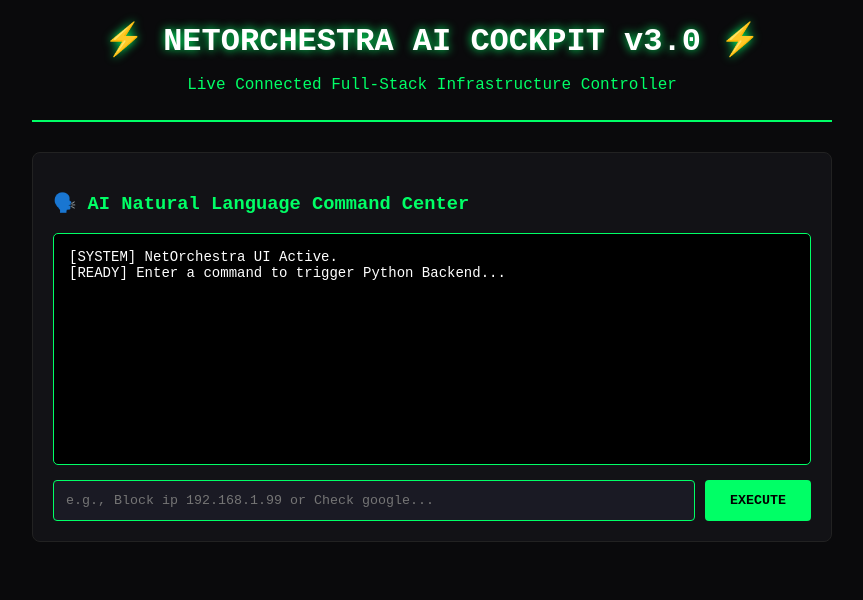
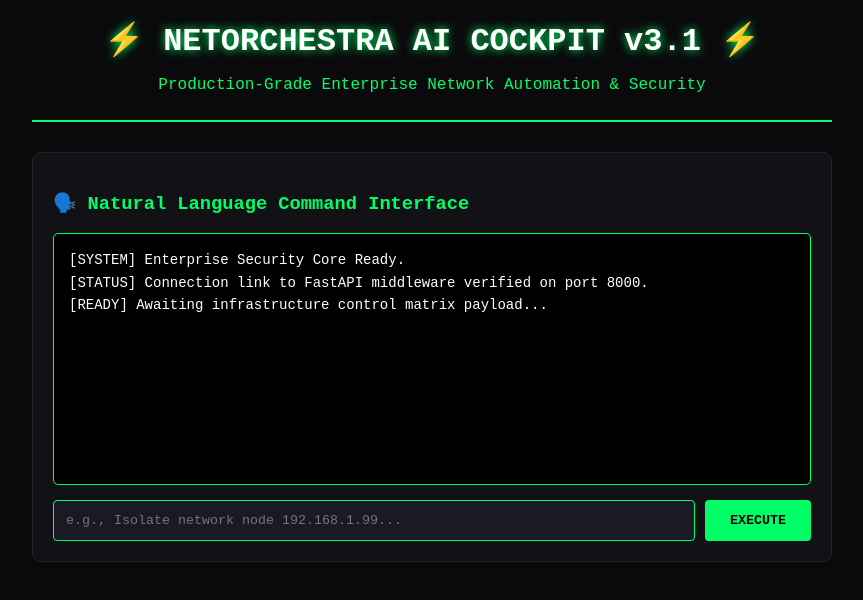
Before and after one commit to lAMYASHMAURYA/NetOrchestra-AI, a plain HTML site: page index.html in a window 1280 px wide. Both pictures are taken after a click on the button "EXECUTE". Shown: the whole page, without its empty margins (208-1071 px from the left). Drawn offline with Linux system fonts and the light colour scheme.

Commit message:
Update index.html

```diff
--- a/index.html
+++ b/index.html
@@ -3,14 +3,14 @@
 <head>
     <meta charset="UTF-8">
     <meta name="viewport" content="width=device-width, initial-scale=1.0">
-    <title>NetOrchestra AI Dashboard</title>
+    <title>NetOrchestra AI Dashboard v3.1</title>
     <style>
         body { background-color: #0a0a0c; color: #00ff66; font-family: 'Courier New', monospace; margin: 0; padding: 20px; display: flex; flex-direction: column; align-items: center; }
         .header { text-align: center; margin-bottom: 30px; border-bottom: 2px solid #00ff66; padding-bottom: 10px; width: 100%; max-width: 800px; }
         .header h1 { color: #ffffff; text-shadow: 0 0 10px #00ff66; margin: 0; }
         .main-container { display: flex; flex-direction: column; gap: 20px; width: 100%; max-width: 800px; }
         .card { background: #121216; border: 1px solid #222; border-radius: 8px; padding: 20px; }
-        .terminal-box { background-color: #000000; border: 1px solid #00ff66; border-radius: 5px; padding: 15px; height: 200px; overflow-y: auto; color: #ffffff; font-size: 14px; margin-bottom: 15px; }
+        .terminal-box { background-color: #000000; border: 1px solid #00ff66; border-radius: 5px; padding: 15px; height: 220px; overflow-y: auto; color: #ffffff; font-size: 14px; margin-bottom: 15px; line-height: 1.6; }
         .input-group { display: flex; gap: 10px; }
         input[type="text"] { flex: 1; background: #1a1a24; border: 1px solid #00ff66; border-radius: 4px; padding: 12px; color: #fff; font-family: inherit; }
         button { background: #00ff66; color: #000; border: none; padding: 0 25px; font-weight: bold; border-radius: 4px; cursor: pointer; font-family: inherit; }
@@ -20,19 +20,20 @@
 <body>
 
     <div class="header">
-        <h1>⚡ NETORCHESTRA AI COCKPIT v3.0 ⚡</h1>
-        <p>Live Connected Full-Stack Infrastructure Controller</p>
+        <h1>⚡ NETORCHESTRA AI COCKPIT v3.1 ⚡</h1>
+        <p>Production-Grade Enterprise Network Automation & Security</p>
     </div>
 
     <div class="main-container">
         <div class="card">
-            <h3>🗣️ AI Natural Language Command Center</h3>
+            <h3>🗣️ Natural Language Command Interface</h3>
             <div class="terminal-box" id="terminal">
-                [SYSTEM] NetOrchestra UI Active.<br>
-                [READY] Enter a command to trigger Python Backend...
+                [SYSTEM] Enterprise Security Core Ready.<br>
+                [STATUS] Connection link to FastAPI middleware verified on port 8000.<br>
+                [READY] Awaiting infrastructure control matrix payload...
             </div>
             <div class="input-group">
-                <input type="text" id="cmdInput" placeholder="e.g., Block ip 192.168.1.99 or Check google...">
+                <input type="text" id="cmdInput" placeholder="e.g., Isolate network node 192.168.1.99..." onkeypress="if(event.key === 'Enter') executeCommand()">
                 <button onclick="executeCommand()">EXECUTE</button>
             </div>
         </div>
@@ -40,26 +41,31 @@
 
     <script>
         async function executeCommand() {
-            let input = document.getElementById('cmdInput').value.trim();
+            let inputField = document.getElementById('cmdInput');
+            let input = inputField.value.trim();
             let terminal = document.getElementById('terminal');
             if(input === "") return;
 
             terminal.innerHTML += `<br><br><span style="color: #00ffff;">&gt; ${input}</span>`;
-            terminal.innerHTML += `<br><span style="color: #ffcc00;">🧠 [AI Thinking] Consulting Cloud Engine...</span>`;
+            terminal.innerHTML += `<br><span style="color: #ffcc00;">🧠 [AI PROCESSING] Parsing syntax logs and verifying tokens...</span>`;
             terminal.scrollTop = terminal.scrollHeight;
 
             try {
-                // असली अजगर (Python) सर्वर से बात करना
                 let response = await fetch(`http://127.0.0.1:8000/api/execute?command=${encodeURIComponent(input)}`);
+                if (!response.ok) {
+                    throw new Error(`HTTP error! status: ${response.status}`);
+                }
                 let data = await response.json();
 
                 terminal.innerHTML += `<br><span style="color: #a0a0ff;">${data.log}</span>`;
-                terminal.innerHTML += `<br><span style="color: #00ff66;">${data.result}</span>`;
+                // कलर कोडिंग: अगर सक्सेस है तो हरा, एरर है तो पीला/लाल
+                let resultColor = data.result.includes('✅') ? '#00ff66' : '#ffcc00';
+                terminal.innerHTML += `<br><span style="color: ${resultColor};">${data.result}</span>`;
             } catch (error) {
-                terminal.innerHTML += `<br><span style="color: #ff3333;">❌ [CONNECTION ERROR] Python Backend Server is offline!</span>`;
+                terminal.innerHTML += `<br><span style="color: #ff3333;">❌ [CRITICAL COCKPIT ERROR] Failed to communicate with Python Core API. Ensure server is active.</span>`;
             }
 
-            document.getElementById('cmdInput').value = "";
+            inputField.value = "";
             terminal.scrollTop = terminal.scrollHeight;
         }
     </script>
```
